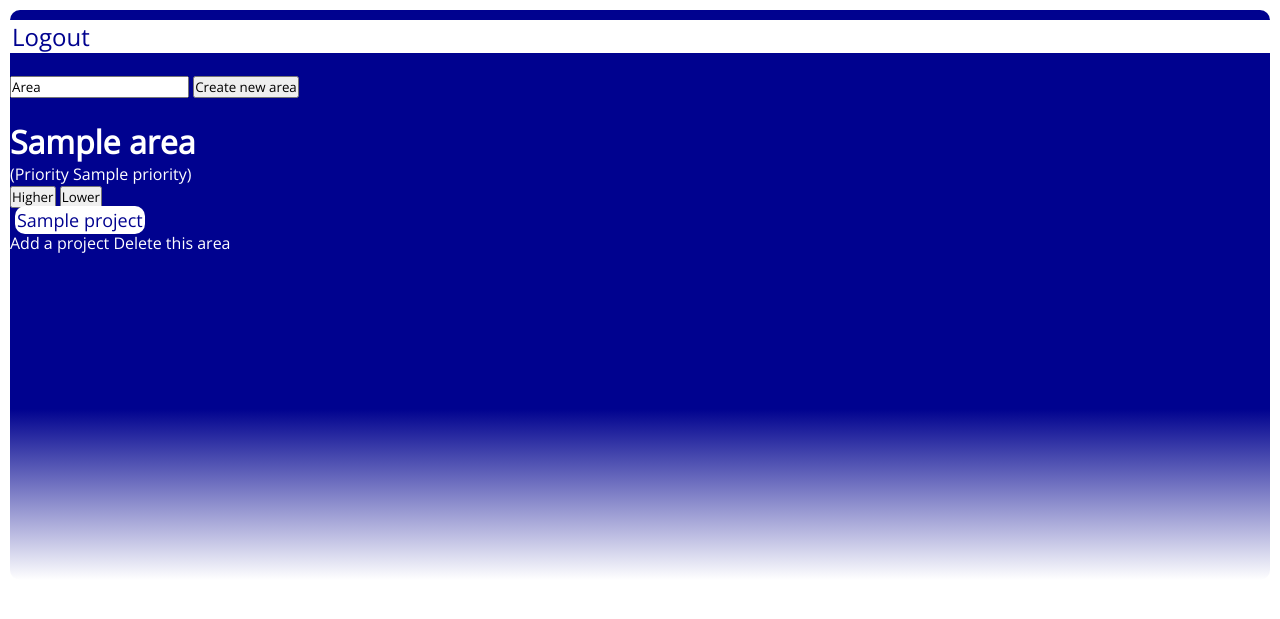
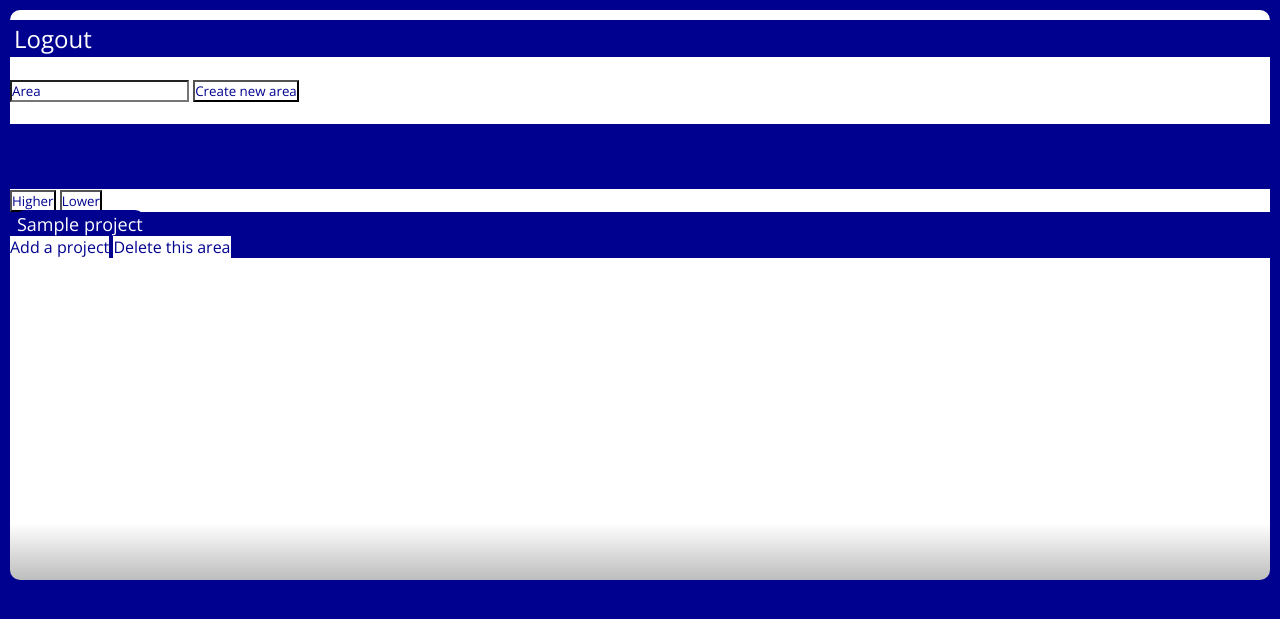
Before and after one commit to devjolt/kanban, a Django app: template templates/kanban_app/area_list.html in a window 1280 px wide. Shown: the top 619 px of the page. Run offline with Django 3.2, Linux system fonts and the light colour scheme; the template is opened without the code that fills it: most values are stand-ins (such as "Sample title", 1, 10 or a date in 2020); some libraries are stand-ins or nearby versions.

Commit message:
different colour scheme

```diff
--- a/templates/kanban_app/base.html
+++ b/templates/kanban_app/base.html
@@ -12,49 +12,71 @@
         <script src="https://cdnjs.cloudflare.com/ajax/libs/jquery-datetimepicker/2.5.20/jquery.datetimepicker.full.min.js" integrity="sha256-FEqEelWI3WouFOo2VWP/uJfs1y8KJ++FLh2Lbqc8SJk=" crossorigin="anonymous"></script>
 
         <style>
+            :root{
+                --first:white;
+                --second:rgb(0, 2, 143);
+            }
+
             *{
                 margin:0;
                 padding:0;
                 font-family: 'Open Sans', sans-serif;
+                background:var(--second);
             }
+
+            .form-container h1,form,span,li,input,label,button,p,a{
+                background: var(--first);
+                color: var(--second);
+            }
+
             main{
-                background-image: linear-gradient(rgb(0, 2, 143) 70%, rgb(255, 255, 255));
+                background-image: linear-gradient( var(--first) 90%, rgb(189, 189, 189));
                 min-height: 70vh;
-                color:white;
+                color:var(--second);
                 margin:10px;
                 padding-top: 10px;
                 border-radius: 10px;
             }
             a{
                 text-decoration: none;
-                color:white;
+                color:var(--second);
                 width: 100vw;
             }
             nav{
-                background: white;
+                background: var(--second);
                 margin:0px;
-                padding:0px;
+                padding:2px;
             }
             .nav-item{
+                background: var(--second);
+                color:var(--first);
                 font-size:x-large;
                 max-width:content;
                 transition:0.5s;
                 padding:2px;
                 margin:0px;
-                color:rgb(0, 2, 143)
             }
             .nav-item a{
                 width: 100vw;
             }
             .nav-item:hover{
-                background: rgb(0, 2, 143);
-                color:white;
+                background: var(--first);
+                color:var(--second);
                 transition:0.5s;
             }
             .container a{
                 text-decoration: none;
-                color:white;
+                color:var(--second);
             }
+
+            .form-container{
+                background: var(--first);
+                color: var(--second);
+            }
+
+
+
+
 
             .area-list-projects{
             }
@@ -63,9 +85,9 @@
                 font-weight: 300;
                 margin:5px;
                 padding:2px;
-                background:white;
+                background:var(--second);
                 border-radius: 10px;
-                color:rgb(0, 2, 143);
+                color:var(--first);
             }
 
             .project-list{
@@ -74,7 +96,7 @@
             }
             .project-list-item{
                 text-decoration: none;
-                color:white;
+                color:var(--second);
             }
             .form-container{
                 padding:10px;
@@ -109,7 +131,7 @@
                 padding:2px;
                 justify-content: center;
                 border-right:solid;
-                border-color: white;
+                border-color: var(--second);
                 border-width: 2px;
             }
             .create-column-form{
@@ -131,11 +153,11 @@
             }
 
             .item-button{
-                background-color:rgb(0, 2, 143);
+                background-color:var(--first);
                 border-style:solid;
-                border-color: white;
+                border-color: var(--second);
                 border-width: 1px;
-                color:white;
+                color:var(--second);
                 transition: 0.5s;
             }
             .left-button{
@@ -147,10 +169,10 @@
                 border-top-right-radius: 10px;
             }
             .item-button:hover{
-                background-color:white;
+                background-color:var(--second);
                 border-style:solid;
-                border-color: rgb(0, 2, 143);
-                color:rgb(0, 2, 143);
+                border-color: var(--first);
+                color:var(--first);
                 transition: 0.5s;
                 cursor:pointer;
             }
--- a/templates/kanban_app/user_auth/logout.html
+++ b/templates/kanban_app/user_auth/logout.html
@@ -12,7 +12,7 @@
         {% if user.is_authenticated %}
 
         <li class="nav-item">
-          <a class="nav-link" href="/logout">Logout</a>
+          <a class="nav-link" href="/kanban_app/logout">Logout</a>
         </li>
         <li class="nav-item">
           <a class="nav-link" href="#">Welcome, {{user.username}}</a>
@@ -20,7 +20,7 @@
         {% else %}
 
       <li class="nav-item">
-        <a class="nav-link" href="/login">Login</a>
+        <a class="nav-link" href="'/kanban_app/login">Login</a>
       </li>
 
       {% endif %}
```
Also changed, not shown: models.py (+0 -9 lines), templates/kanban_app/user_auth/login.html (+4 -7 lines), templates/kanban_app/user_auth/register.html (+4 -6 lines), migrations/0001_initial.py (added).
